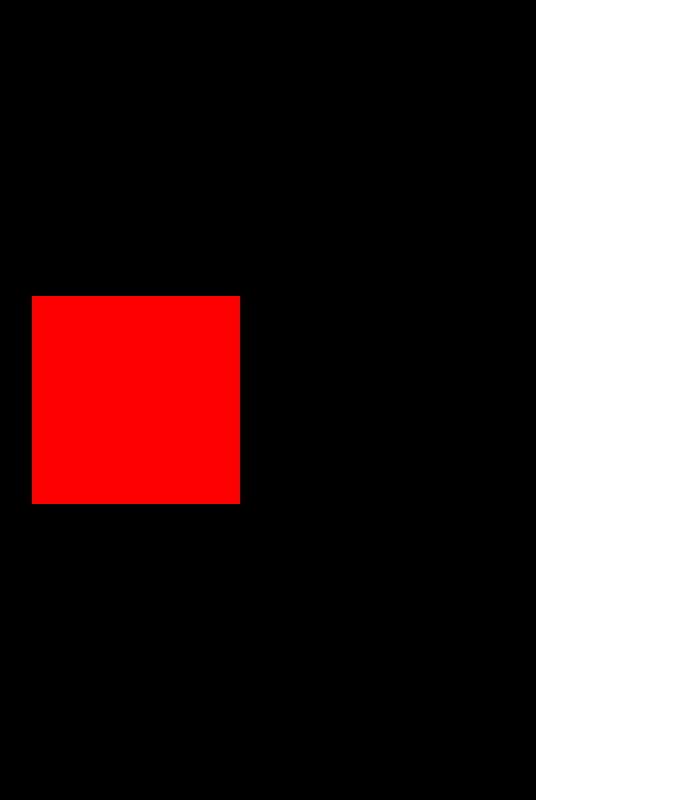
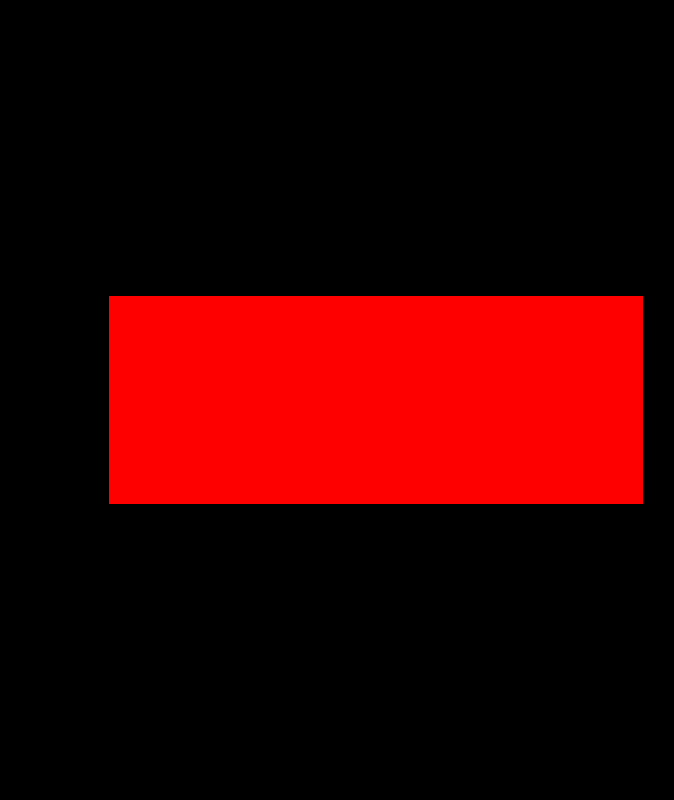
Before and after one commit to AbhiramKrishnaM/ThreeJS---Journey, a Vue app: page / in a window 1280 px wide. Shown: the whole page, without its empty margins (264-938 px from the left). Built offline with nearby package versions, Linux system fonts and the light colour scheme.

Commit message:
added resisizing and updating

```diff
--- a/src/components/canvas.vue
+++ b/src/components/canvas.vue
@@ -32,10 +32,26 @@ function renderCanvas() {
   scene.add(mesh);
 
   // for aspect ratio
-  const sizes = { height: 800, width: 800 };
+  const sizes = { height: window.innerHeight, width: window.innerWidth };
+
+  // resize event
+  window.addEventListener("resize", () => {
+    sizes.width = window.innerWidth;
+    sizes.height = window.innerHeight;
+
+    camera.aspect = sizes.width / sizes.height;
+    camera.updateProjectionMatrix();
+
+    renderer.setSize(sizes.width, sizes.height);
+  });
 
   // Camera
-  const camera = new THREE.PerspectiveCamera(75, sizes.height / sizes.width);
+  const camera = new THREE.PerspectiveCamera(
+    75,
+    sizes.height / sizes.width,
+    0.1,
+    1000
+  );
 
   // Positioning camera
   camera.position.z = 3;
@@ -64,3 +80,11 @@ onMounted(() => {
     <canvas class="webgl"></canvas>
   </div>
 </template>
+
+<style scoped>
+.webgl {
+  position: fixed;
+  top: 0;
+  left: 0;
+}
+</style>
```
